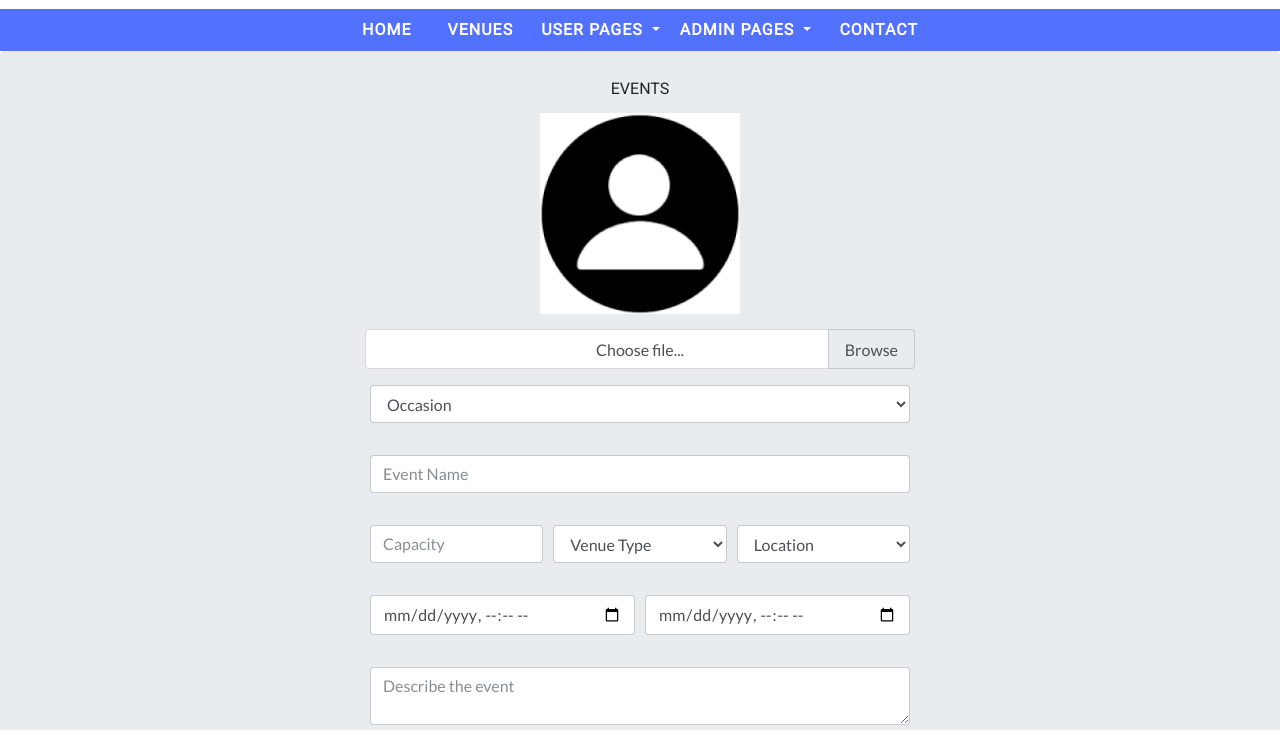
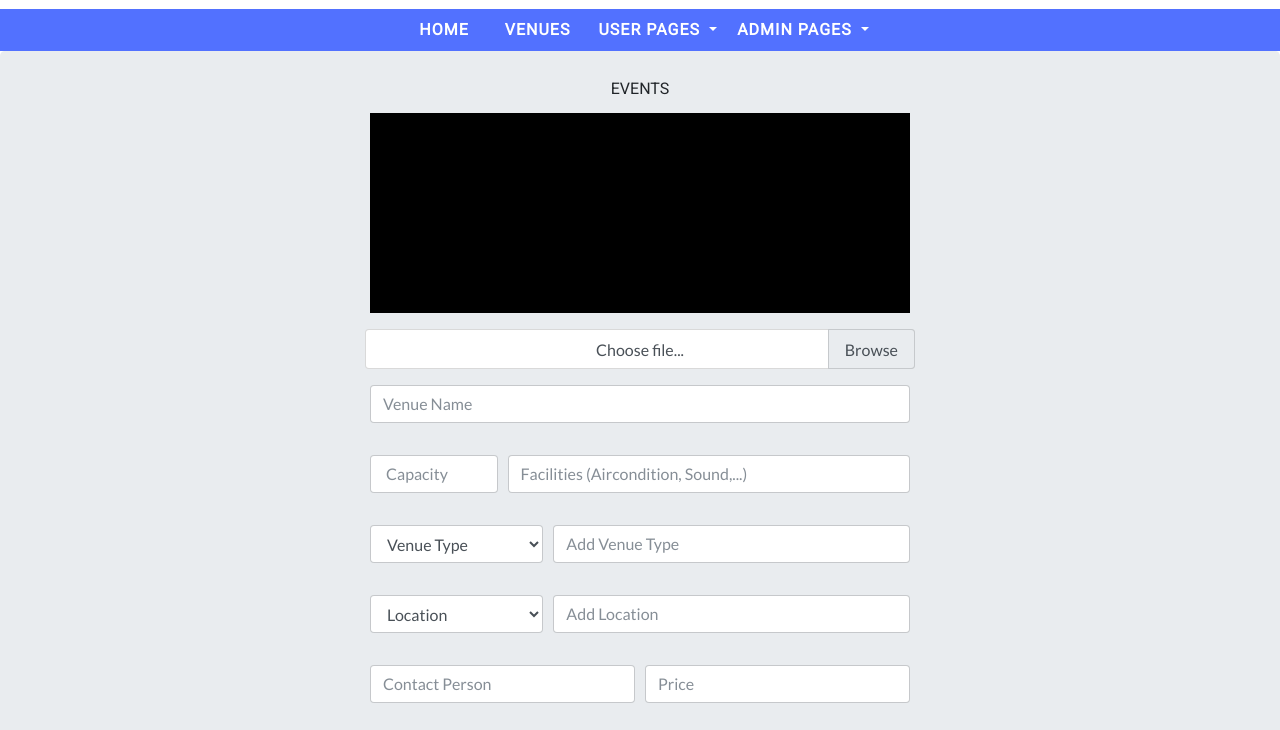
Before and after one commit to pmndifon/EventManager, a plain HTML site: page template/addvenue.html in a window 1280 px wide. Shown: the part 42-772 px from the top of the page. Drawn offline with nearby package versions, Linux system fonts and the light colour scheme.

Commit message:
Finish add venue form

```diff
--- a/template/addvenue.html
+++ b/template/addvenue.html
@@ -79,10 +79,8 @@
                             </a>
                             <div class="dropdown-menu" aria-labelledby="myEventDropdown">
                                 <a class="nav-link dropdown-item" href="addvenue.html">Add Venue</a>
+                                <a class="nav-link dropdown-item" href="#">Manage Events</a>
                             </div>
-                        </li>
-                        <li class="nav-item">
-                            <a class="nav-link" href="#">Contact</a>
                         </li>
                     </ul>
                 </div>
@@ -98,33 +96,24 @@
 
                         <form class="offset-md-3 col-md-6">
                             <div class="form-row">
-                                <div class="uploaded-img mt-3 mb-3" style="width: 200px; height:200px; background-color: black;; margin: 0 auto;">
-                                    <img src="img/user.png" width="200">
+                                <div class="uploaded-img mt-3 mb-3" style="width: 540px; height:200px; background-color: black;; margin: 0 auto;">
+
                                 </div>
                                 <label class="custom-file col-md-12">
                                     <input type="file" id="file" class="custom-file-input">
                                     <span class="custom-file-control"></span>
                                 </label>
                                 <div class="form-group col-md-12">
-                                    <label for="occasionType"></label>
-                                    <select class="form-control" id="occasionType">
-                                        <option value="" disabled selected style="display: none;">Occasion</option>
-                                        <option>Corporate Event</option>
-                                        <option>Birthday Party</option>
-                                        <option>Wedding</option>
-                                        <option>Coctail Party</option>
-                                        <option>Team Outings/Party</option>
-                                        <option>Engagement</option>
-                                        <option>Other Occasion</option>
-                                    </select>
+                                    <label for="venueName"></label>
+                                    <input type="text" class="form-control" id="venueName" placeholder="Venue Name">
                                 </div>
-                                <div class="form-group col-md-12">
-                                    <label for="eventName"></label>
-                                    <input type="text" class="form-control" id="inputPassword4" placeholder="Event Name">
+                                <div class="form-group col-md-3">
+                                    <label for="seatingCapacity"></label>
+                                    <input type="text" class="form-control" id="seatingCapacity" placeholder=" Capacity">
                                 </div>
-                                <div class="form-group col-md-4">
+                                <div class="form-group col-md-9">
                                     <label for="seatingCapacity"></label>
-                                    <input type="text" class="form-control" id="seatingCapacity" placeholder="Capacity">
+                                    <input type="text" class="form-control" id="seatingCapacity" placeholder="Facilities (Aircondition, Sound,...)">
                                 </div>
                                 <div class="form-group col-md-4">
                                     <label for="venueType"></label>
@@ -144,6 +133,11 @@
                                         <option>Resort</option>
                                         <option>Restaurant</option>
                                     </select>
+
+                                </div>
+                                <div class="form-group col-md-8">
+                                    <label for="otherVenue"></label>
+                                    <input type="text" class="form-control" id="otherVenue" placeholder="Add Venue Type">
                                 </div>
                                 <div class="form-group col-md-4">
                                     <label for="location"></label>
@@ -161,20 +155,25 @@
                                         <option>Others</option>
                                     </select>
                                 </div>
+                                <div class="form-group col-md-8">
+                                    <label for="otherLocation"></label>
+                                    <input type="text" class="form-control" id="otherLocation" placeholder="Add Location">
+                                </div>
+
                                 <div class="form-group col-md-6">
-                                    <label for="startDate"></label>
-                                    <input type="datetime-local" class="form-control" id="startDate" placeholder="Start Date">
+                                    <label for="contact"></label>
+                                    <input type="text" class="form-control" id="contact" placeholder="Contact Person">
                                 </div>
                                 <div class="form-group col-md-6">
-                                    <label for="endDate"></label>
-                                    <input type="datetime-local" class="form-control" id="endDate" placeholder="End Date">
+                                    <label for="price"></label>
+                                    <input type="text" class="form-control" id="price" placeholder="Price">
                                 </div>
                                 <div class="form-group col-md-12">
                                     <label for="description"></label>
                                     <textarea type="text" class="form-control" id="description" placeholder="Describe the event"></textarea>
                                 </div>
                             </div>
-                            <button type="submit" class="btn btn-primary">ADD EVENT</button>
+                            <button type="submit" class="btn btn-primary">ADD VENUE</button>
                         </form>
                     </div>
                 </div>
```
Also changed, not shown: template/addevent.html (+1 -2 lines), template/index.html (+0 -3 lines).
